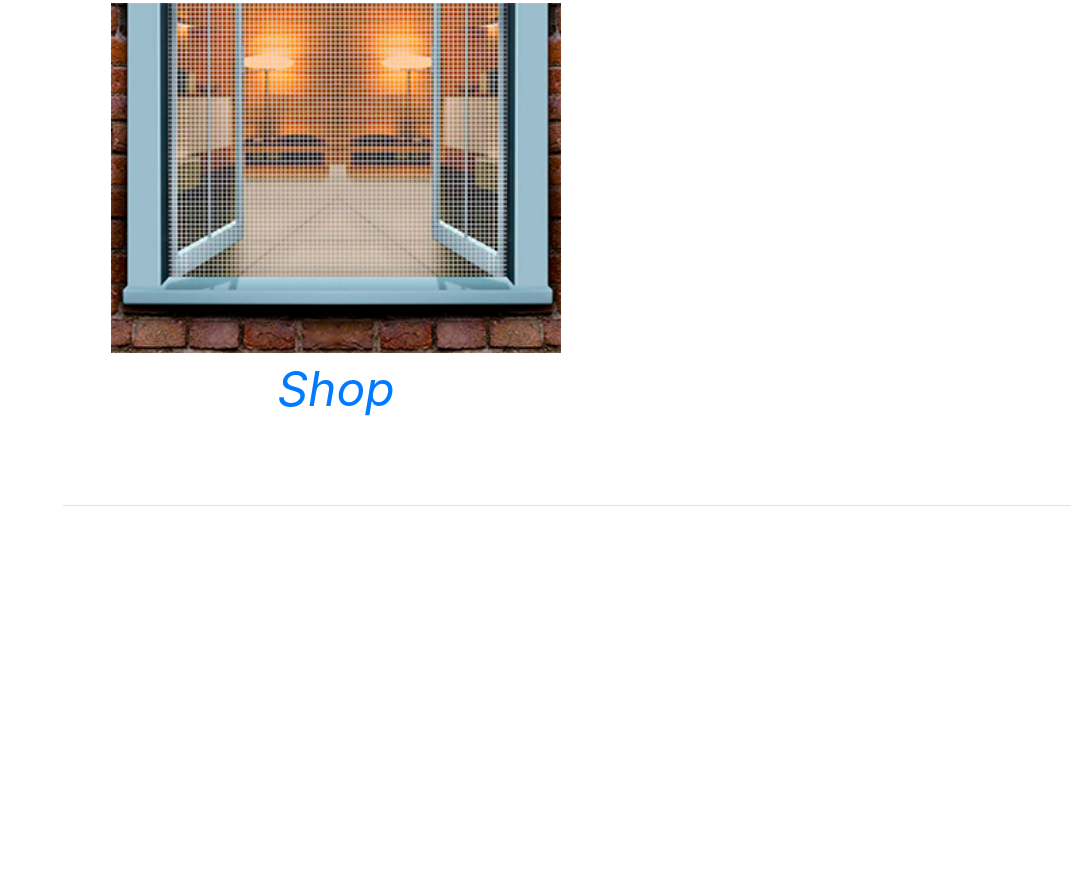
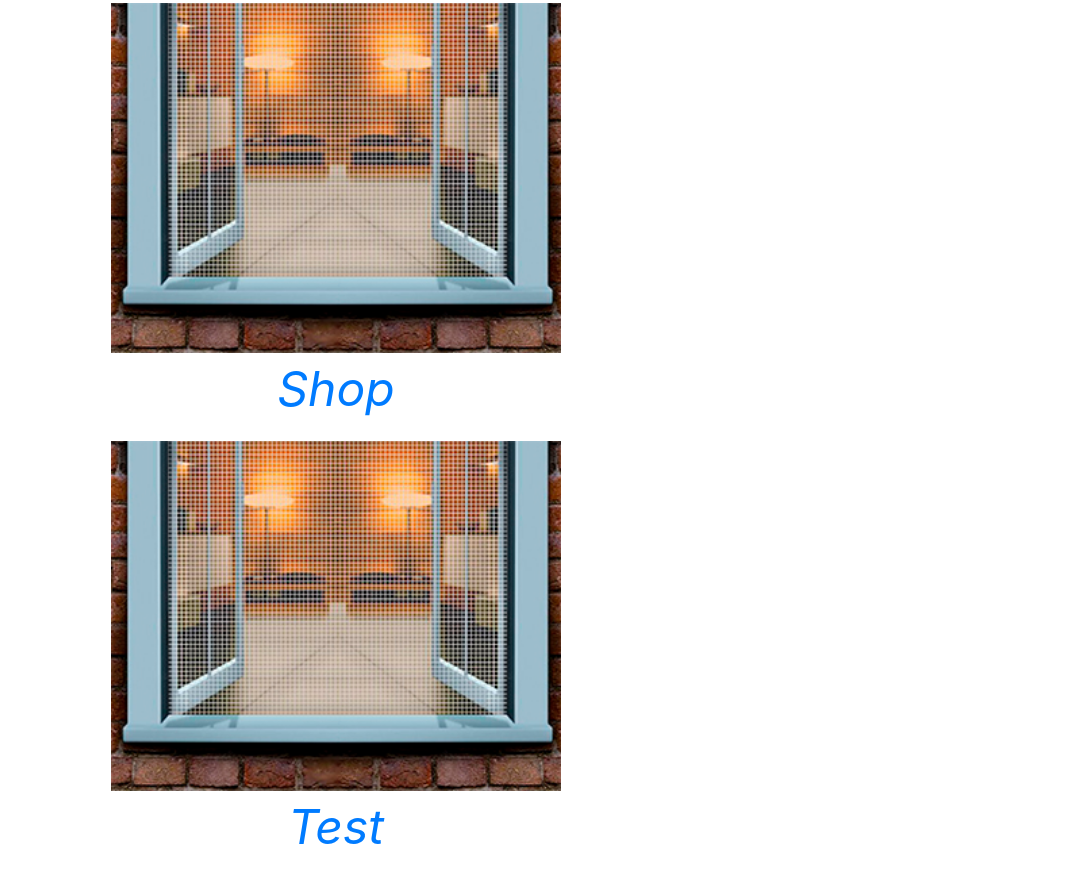
Before and after one commit to LukashenkoEvgeniy/LukashenkoEvgeniy.github.io, a website with bundled scripts: page index.html in a window 1280 px wide. Shown: the part 5638-6521 px from the top of the page, without its empty margins (209-1280 px from the left). Before the commit the page ends 6144 px from the top, so only its background shows below. Built offline with nearby package versions, Linux system fonts and the light colour scheme; a web font is replaced by a local one.

Commit message:
Update index.html

```diff
--- a/index.html
+++ b/index.html
@@ -340,6 +340,13 @@
                     </a>
                     </i>
                 </li>
+                <li class="list-inline-item">
+                    <a href="https://github.com/LukashenkoEvgeniy/character_slider/blob/master/dist/index.html">
+                        <i><img class="project-image" src="projects/shop/c0e310d0fa41cc57dbae1c7af3ca58da.jpg">
+                            <p class="project-description">Test</p>
+                    </a>
+                    </i>
+                </li>
             </ul>
         </div>
     </section>
```
